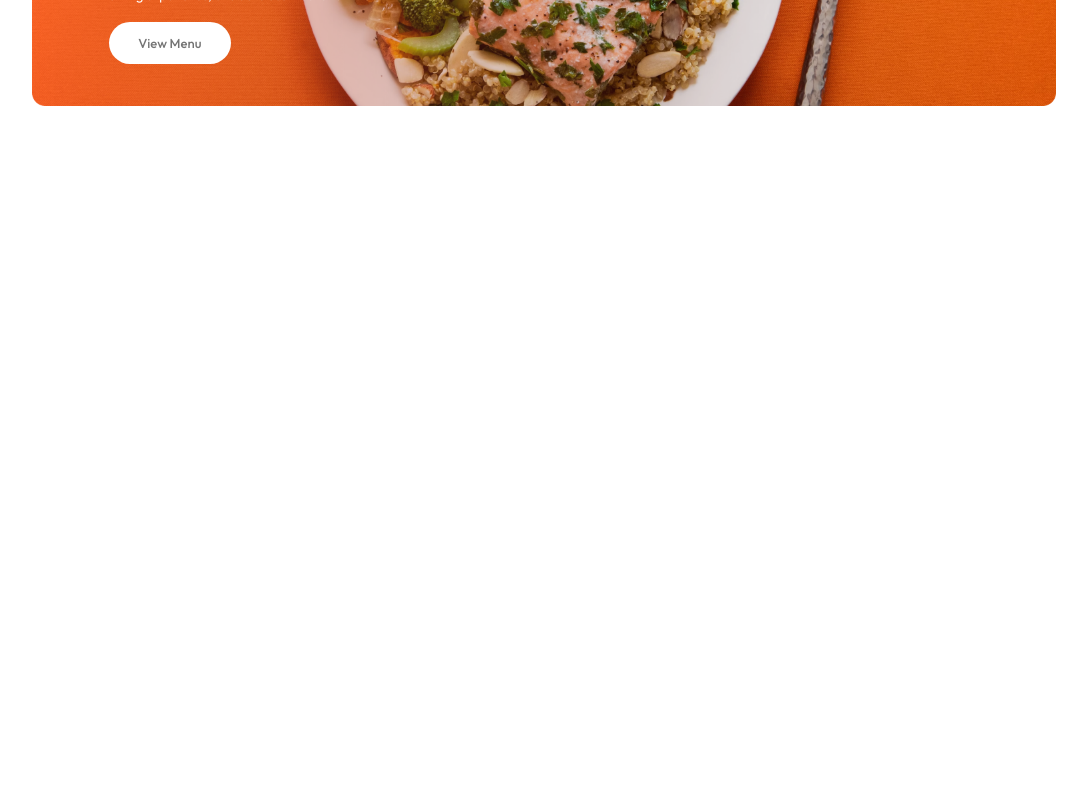
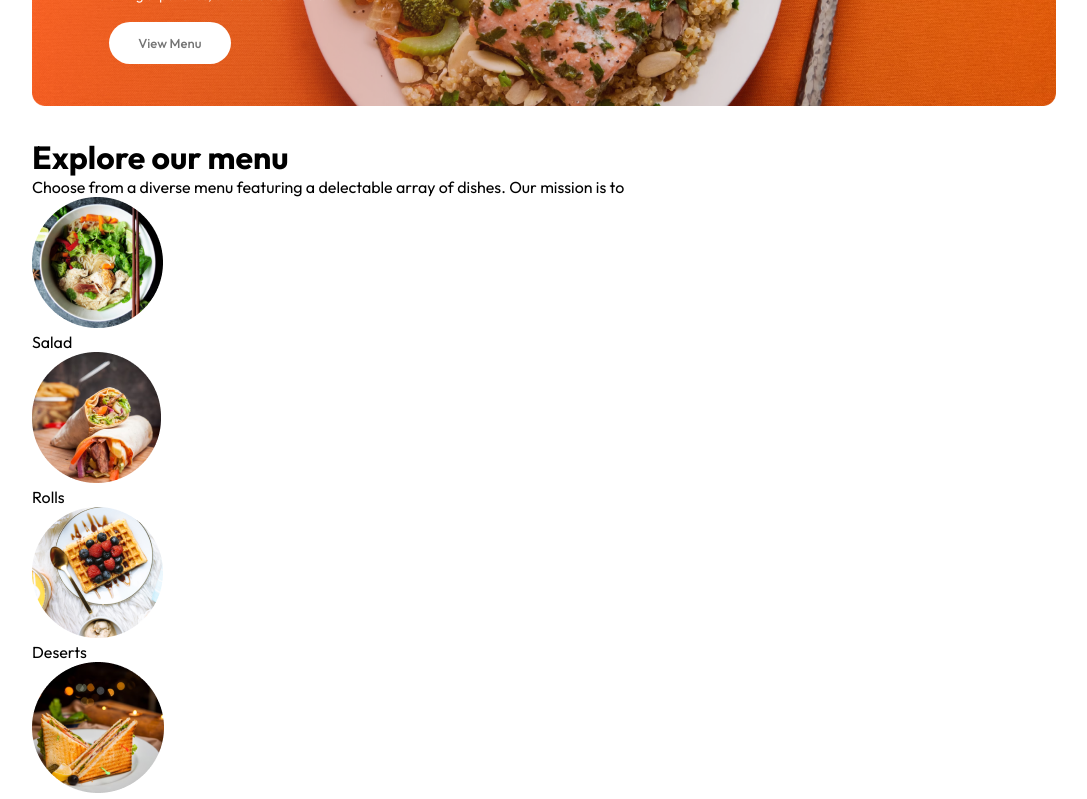
Before and after one commit to russell-crooms/foot-del, a React (Vite) app in the folder frontend/: page / in a window 1280 px wide. Shown: the part 440-1239 px from the top of the page, without its empty margins (96-1183 px from the left). Before the commit the page ends 800 px from the top, so only its background shows below. Built offline with nearby package versions, Linux system fonts and the light colour scheme.

Commit message:
Added our Menu Items to the Explore Menu section. Will handle styling when we return.

```diff
--- a/frontend/src/App.jsx
+++ b/frontend/src/App.jsx
@@ -1,12 +1,14 @@
 import React from 'react'
 import Navbar from './components/Navbar/Navbar';
 import Header from './components/Header/Header';
+import ExploreMenu from './components/ExploreMenu/ExploreMenu';
 
 const App = () => {
   return (
     <div className="app">
       <Navbar />
       <Header />
+      <ExploreMenu />
     </div>
   )
 }
--- /dev/null
+++ b/frontend/src/components/ExploreMenu/ExploreMenu.jsx
@@ -0,0 +1,23 @@
+import './ExploreMenu.css';
+import { menu_list } from '../../assets/assets';
+
+const ExploreMenu = () => {
+  return (
+    <div className="explore-menu" id="explore-menu">
+        <h1>Explore our menu</h1>
+        <p className="explore-menu-text">Choose from a diverse menu featuring a delectable array of dishes. Our mission is to</p>
+        <div className="explore-menu-list">
+            {menu_list.map((item, index) => {
+                return (
+                    <div key={index} className="explore-menu-list-item">
+                        <img src={item.menu_image} alt="" />
+                        <p>{item.menu_name}</p>
+                    </div>
+                )
+            })}
+        </div>
+    </div>
+  )
+}
+
+export default ExploreMenu
```
Also changed, not shown: frontend/src/components/ExploreMenu/ExploreMenu.css (added).
